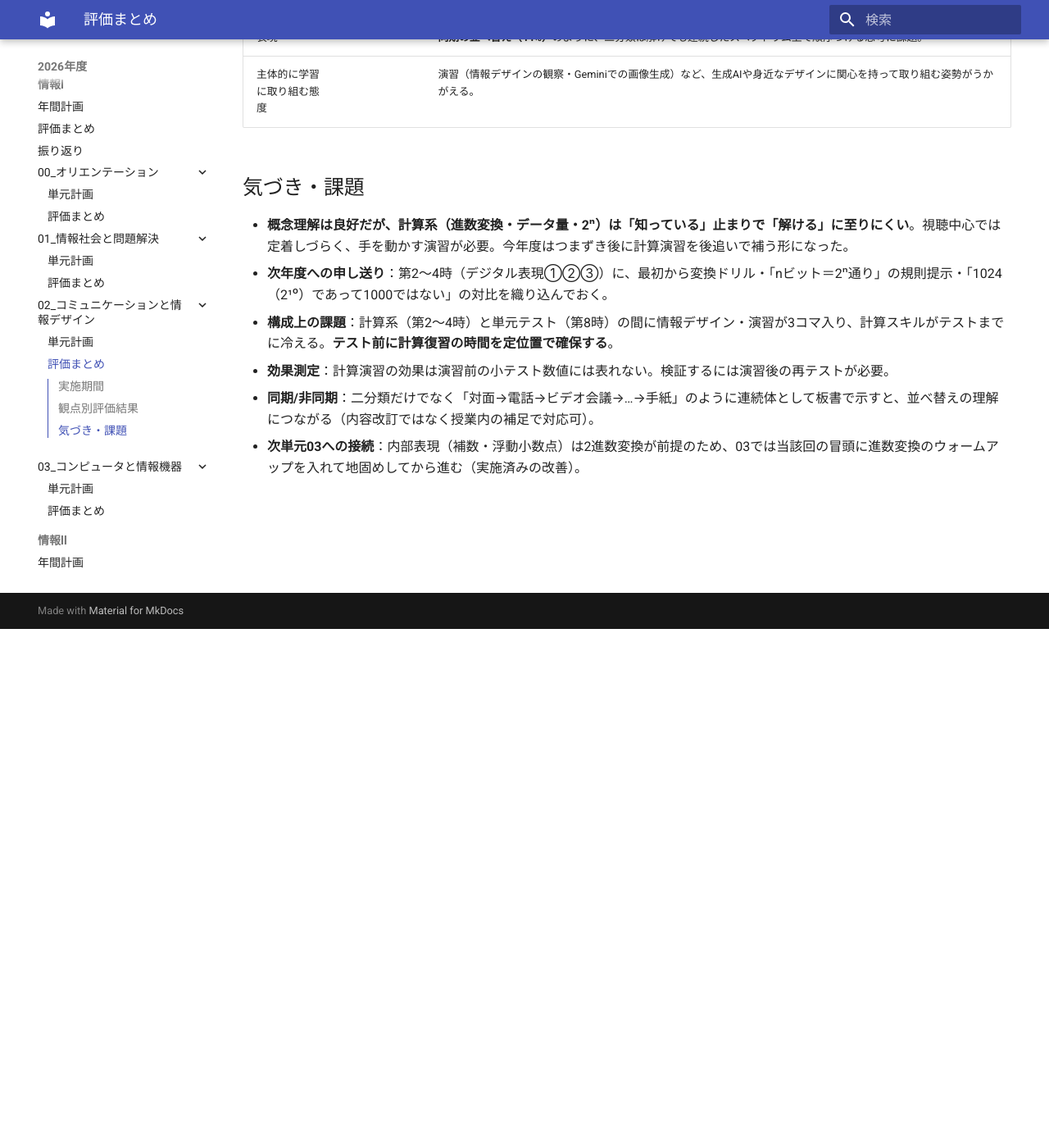
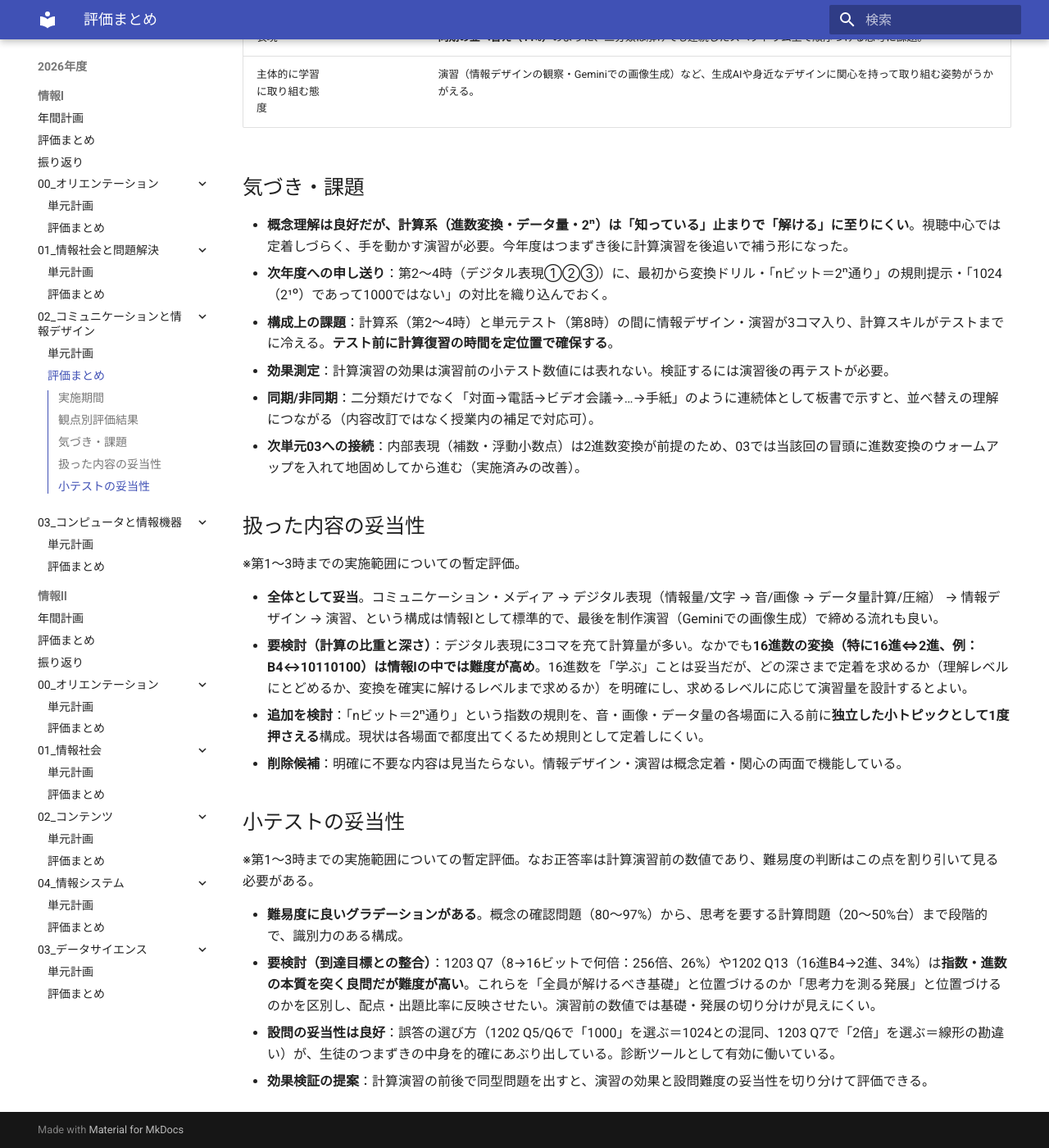
Before and after one commit to mmmmatsuuuu/edu, an MkDocs documentation site: the page built from docs/2026/informa1/02_コミュニケーションと情報デザイン/02_評価まとめ.md, in a window 1280 px wide and 1400 px high, scrolled down 633 px. Shown: the whole window at 82% size. Built offline with MkDocs 1.6.1 and Material for MkDocs 9.7.7, drawn with Linux system fonts in a browser that asks for light colours.

Commit message:
Add: 評価まとめに扱った内容・小テストの妥当性の考察を追記、単元03に注記追加（2026）
- 単元03計画：引用した正答率が計算演習前の数値である旨の注記を追加
- 単元01・02 評価まとめ：「扱った内容の妥当性」「小テストの妥当性」の節を追加

Co-Authored-By: Claude Opus 4.8 <noreply@anthropic.com>

```diff
--- a/docs/2026/informa1/02_コミュニケーションと情報デザイン/02_評価まとめ.md
+++ b/docs/2026/informa1/02_コミュニケーションと情報デザイン/02_評価まとめ.md
@@ -22,3 +22,21 @@
 - **効果測定**：計算演習の効果は演習前の小テスト数値には表れない。検証するには演習後の再テストが必要。
 - **同期/非同期**：二分類だけでなく「対面→電話→ビデオ会議→…→手紙」のように連続体として板書で示すと、並べ替えの理解につながる（内容改訂ではなく授業内の補足で対応可）。
 - **次単元03への接続**：内部表現（補数・浮動小数点）は2進数変換が前提のため、03では当該回の冒頭に進数変換のウォームアップを入れて地固めしてから進む（実施済みの改善）。
+
+## 扱った内容の妥当性
+
+※第1〜3時までの実施範囲についての暫定評価。
+
+- **全体として妥当**。コミュニケーション・メディア → デジタル表現（情報量/文字 → 音/画像 → データ量計算/圧縮） → 情報デザイン → 演習、という構成は情報Ⅰとして標準的で、最後を制作演習（Geminiでの画像生成）で締める流れも良い。
+- **要検討（計算の比重と深さ）**：デジタル表現に3コマを充て計算量が多い。なかでも**16進数の変換（特に16進⇔2進、例：B4↔10110100）は情報Ⅰの中では難度が高め**。16進数を「学ぶ」ことは妥当だが、どの深さまで定着を求めるか（理解レベルにとどめるか、変換を確実に解けるレベルまで求めるか）を明確にし、求めるレベルに応じて演習量を設計するとよい。
+- **追加を検討**：「nビット＝2ⁿ通り」という指数の規則を、音・画像・データ量の各場面に入る前に**独立した小トピックとして1度押さえる**構成。現状は各場面で都度出てくるため規則として定着しにくい。
+- **削除候補**：明確に不要な内容は見当たらない。情報デザイン・演習は概念定着・関心の両面で機能している。
+
+## 小テストの妥当性
+
+※第1〜3時までの実施範囲についての暫定評価。なお正答率は計算演習前の数値であり、難易度の判断はこの点を割り引いて見る必要がある。
+
+- **難易度に良いグラデーションがある**。概念の確認問題（80〜97%）から、思考を要する計算問題（20〜50%台）まで段階的で、識別力のある構成。
+- **要検討（到達目標との整合）**：1203 Q7（8→16ビットで何倍：256倍、26%）や1202 Q13（16進B4→2進、34%）は**指数・進数の本質を突く良問だが難度が高い**。これらを「全員が解けるべき基礎」と位置づけるのか「思考力を測る発展」と位置づけるのかを区別し、配点・出題比率に反映させたい。演習前の数値では基礎・発展の切り分けが見えにくい。
+- **設問の妥当性は良好**：誤答の選び方（1202 Q5/Q6で「1000」を選ぶ＝1024との混同、1203 Q7で「2倍」を選ぶ＝線形の勘違い）が、生徒のつまずきの中身を的確にあぶり出している。診断ツールとして有効に働いている。
+- **効果検証の提案**：計算演習の前後で同型問題を出すと、演習の効果と設問難度の妥当性を切り分けて評価できる。
```
Also changed, not shown: docs/2026/informa1/01_情報社会と問題解決/02_評価まとめ.md (+13 -0 lines), docs/2026/informa1/03_コンピュータと情報機器/01_単元計画.md (+2 -0 lines).
